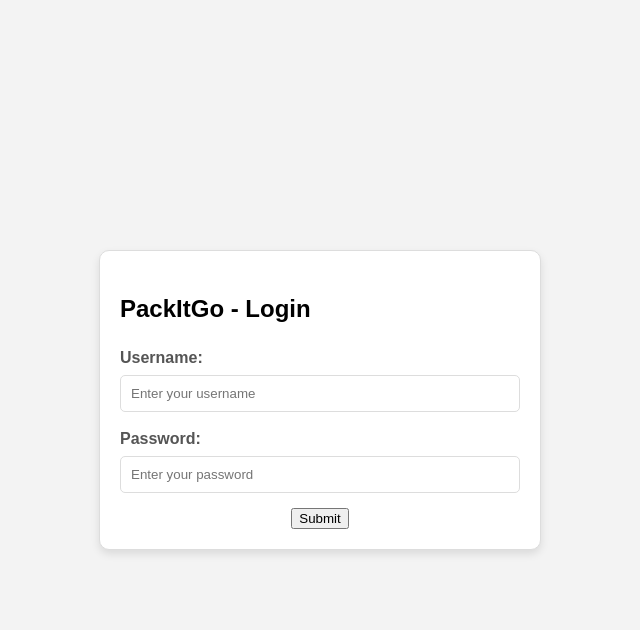
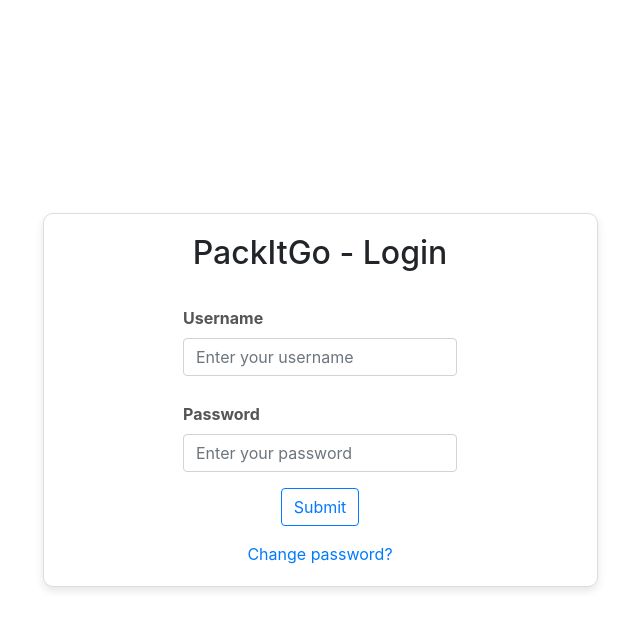
Before and after one commit to saltzmanj/packitgo, a Django app: page /accounts/login/ in a window 1280 px wide. Shown: the top 630 px of the page, without its empty margins (320-960 px from the left). Run offline with Django 5.2, Linux system fonts and the light colour scheme.

Commit message:
tweaked login

```diff
--- a/packitgo/urls.py
+++ b/packitgo/urls.py
@@ -21,10 +21,9 @@ from django.contrib.auth import views as auth_views
 
 urlpatterns = [
     path('admin/', admin.site.urls),
-    path('inventory/', include('inventory.urls'), name  = 'inventory')
+    path('inventory/', include('inventory.urls'), name  = 'inventory'),
+    path('accounts/', include('django.contrib.auth.urls')),
+    path("accounts/login/", auth_views.LoginView.as_view()),
+    path('accounts/password_change/', auth_views.PasswordChangeView.as_view(), name='password_change'),
+    path('accounts/password_change/done/', auth_views.PasswordChangeDoneView.as_view(), name='password_change_done')
 ]
-
-urlpatterns += [
-    path('accounts/', include('django.contrib.auth.urls')),
-    path("accounts/login/", auth_views.LoginView.as_view())
-]
--- a/static/css/style.css
+++ b/static/css/style.css
@@ -1,4 +1,4 @@
-/*style.css*/
+
 body {
     display: flex;
     align-items: center;
@@ -51,7 +51,7 @@ label {
     font-weight: bold;
 }
 
-input {
+/* input {
     display: block;
     width: 100%;
     margin-bottom: 15px;
@@ -59,20 +59,8 @@ input {
     box-sizing: border-box;
     border: 1px solid #ddd;
     border-radius: 5px;
-}
+} */
 
-.btn {
-    padding: 15px;
-    border-radius: 10px;
-    margin-top: 15px;
-    margin-bottom: 15px;
-    border: none;
-    color:  #ffc;
-    cursor: pointer;
-    background-color: #ffc;
-    width: 100%;
-    font-size: 16px;
-}
 
 .wrap {
     display: flex;
--- a/templates/registration/base.html
+++ b/templates/registration/base.html
@@ -2,6 +2,8 @@
 <html lang="en">
     {% load static %}
     <link rel="stylesheet" type="text/css" href="{% static 'css/style.css' %}">
+    <link rel="stylesheet" href="https://cdn.jsdelivr.net/npm/bootstrap@4.4.1/dist/css/bootstrap.min.css" integrity="sha384-Vkoo8x4CGsO3+Hhxv8T/Q5PaXtkKtu6ug5TOeNV6gBiFeWPGFN9MuhOf23Q9Ifjh" crossorigin="anonymous">
+
 <head>
     <meta charset="UTF-8">
     <meta name="viewport" content="width=device-width, initial-scale=1.0">
@@ -20,8 +22,9 @@
             align-items: center;
         }
         .login-form {
-            width: 100%;
-            min-width: 400px;
+            width: 50%;
+            align-items: center;
+            min-width: 200px;
             padding: 20px;
             border: 1px solid #ddd;
             border-radius: 10px;
@@ -32,8 +35,7 @@
 </head>
 <body>
     <div class="container">
-        <div class="login-form">
-
+        <div class="login-form card">
             {% block content %}{% endblock %}
         </div>
     </div>
--- a/templates/registration/login.html
+++ b/templates/registration/login.html
@@ -5,23 +5,24 @@
     <p class="error"> Failed to login. Please check your username and password </p>
     {% endif %}
 
-    <form method="post" action="{% url 'inventory:InventoryLogin' %}">
+    <form method="post" action="{% url 'inventory:InventoryLogin' %}" class="text-center">
         {% csrf_token %}
-            <label for="username">
-                Username:
-            </label>
-                <input type="text" id="username" name="username"
-                    placeholder="Enter your username" required>
-            <label for="password">
-                Password:
-            </label>
-                <input type="password" id="password" name="password"
-                        placeholder="Enter your password" required>
 
-            <div class="wrap">
-                <button type="submit">
-                    Submit
-                </button>
-            </div>
-        </form>
+        <div class="mb-3">
+            <label for="username" class="form-label">Username</label>
+            <input type="text" id="username" name="username" placeholder="Enter your username" class="form-control mx-auto" required>
+        </div>
+        <div class="mb-3">
+            <label for="password" class="form-label">Password</label>
+            <input type="password" id="password" name="password" placeholder="Enter your password" class="form-control mx-auto" required>
+        </div>
+
+            <button type="submit" class="btn btn-outline-primary">
+                Submit
+            </button>
+
+    </form>
+        <div class="text-center mt-3">
+            <a href="{% url 'password_change' %}">Change password?</a>
+        </div>
 {% endblock %}
```
Also changed, not shown: inventory/inventory_actions.py (+25 -1 lines).
